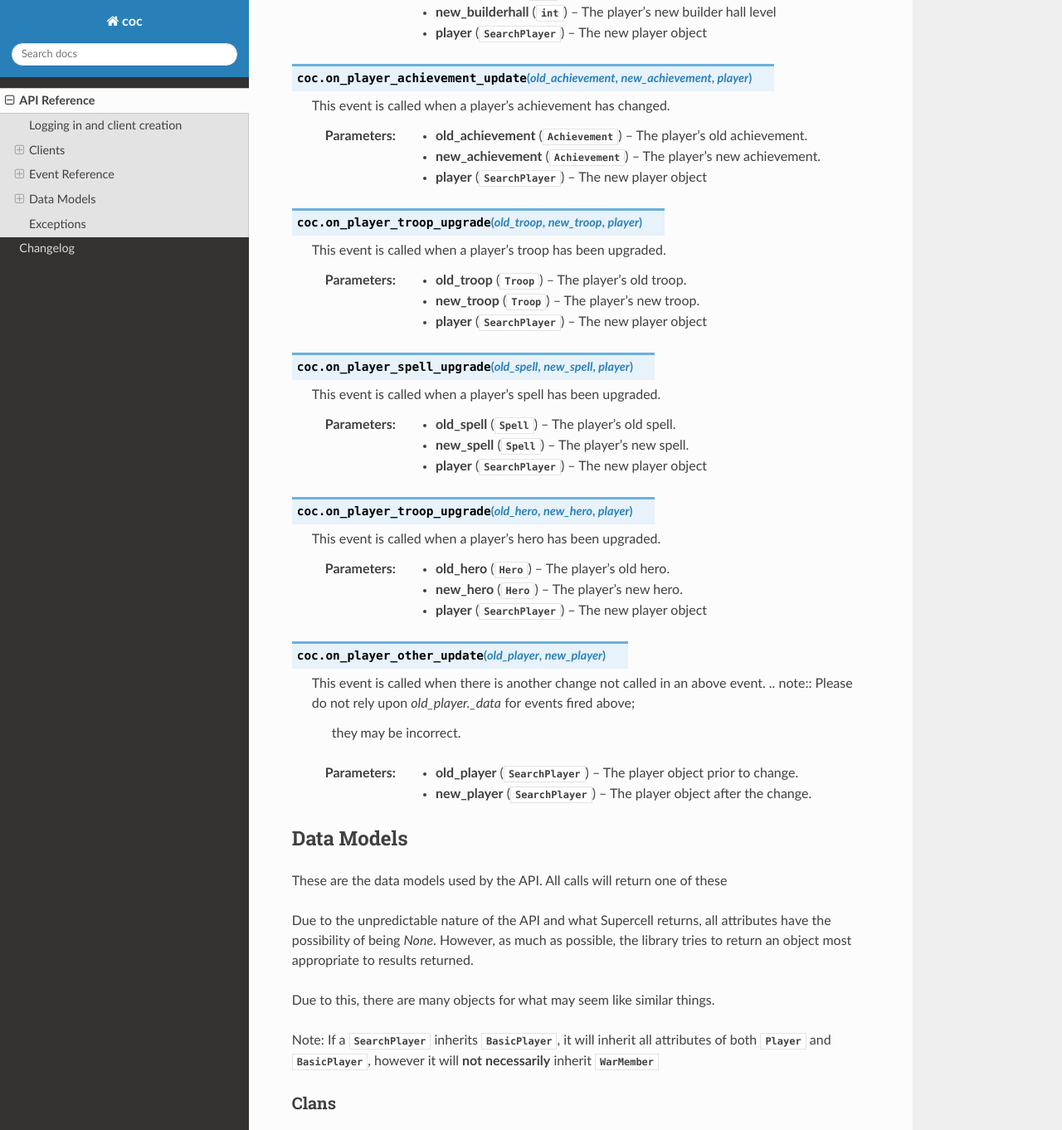
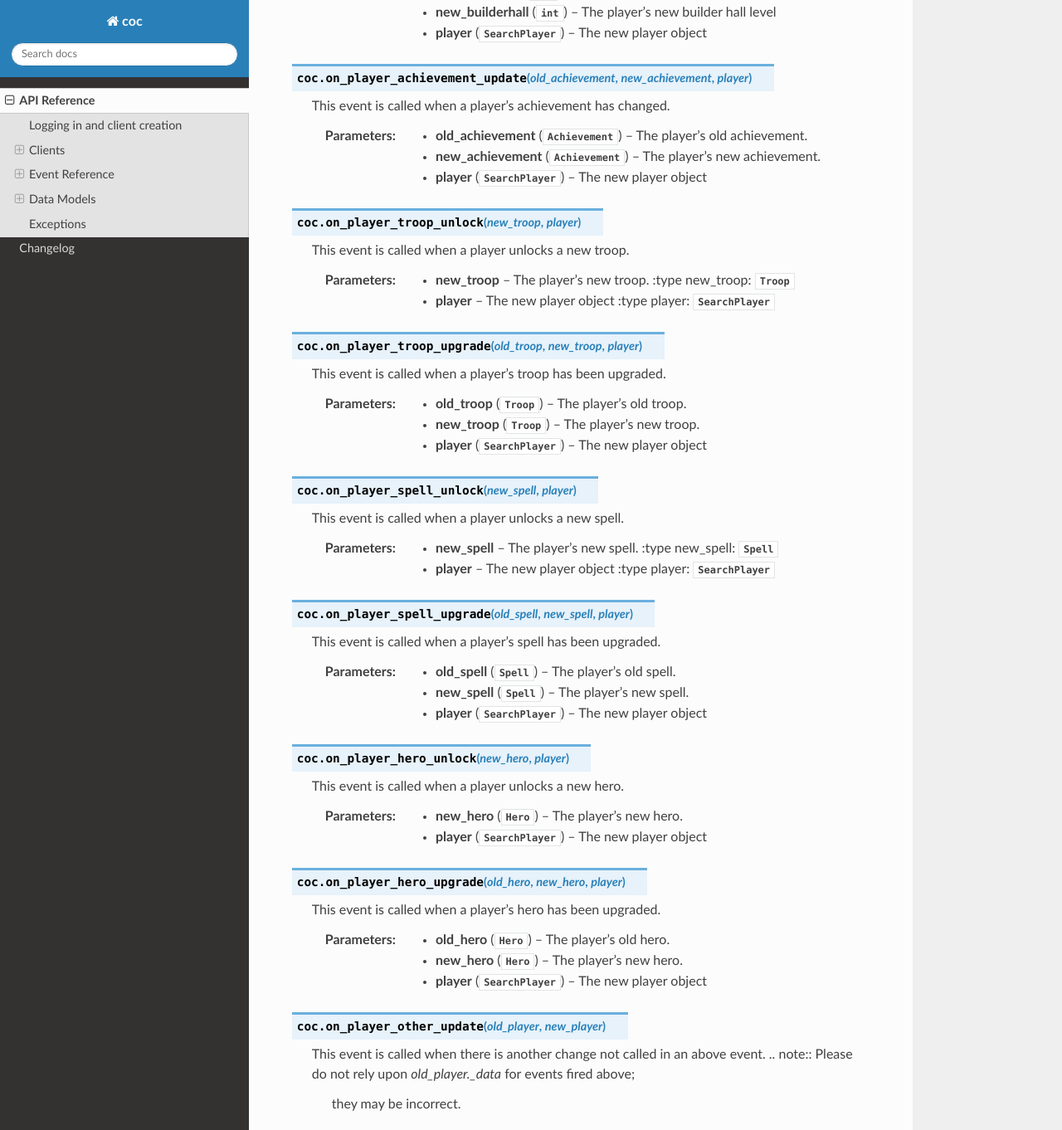
Before and after one commit to mathsman5133/coc.py, a Sphinx documentation site: the page built from docs/api.rst, in a window 1280 px wide and 1400 px high, scrolled down 3190 px, cut to the strip 0-1362 px from the top of the window. Shown: the whole strip at 83% size. Built offline with Sphinx 7.4.7 and the Read the Docs theme 2.0.0, drawn with Linux system fonts in a browser that asks for light colours.

Commit message:
New Events: `on_player_troop_unlock` -> new troop unlocked `on_player_spell_unlock` -> new spell unlocked `on_player_hero_unlock` -> new hero unlocked
This also fixes a bug trying to index a list which didn't contain the new troop.

```diff
--- a/docs/api.rst
+++ b/docs/api.rst
@@ -179,6 +179,15 @@ All events the client will dispatch are listed below.
     :param player: The new player object
     :type player: :class:`SearchPlayer`
 
+.. py:function:: on_player_troop_unlock(new_troop, player)
+
+    This event is called when a player unlocks a new troop.
+
+    :param new_troop: The player's new troop.
+        :type new_troop: :class:`Troop`
+    :param player: The new player object
+        :type player: :class:`SearchPlayer`
+
 .. py:function:: on_player_troop_upgrade(old_troop, new_troop, player)
 
     This event is called when a player's troop has been upgraded.
@@ -189,6 +198,15 @@ All events the client will dispatch are listed below.
     :type new_troop: :class:`Troop`
     :param player: The new player object
     :type player: :class:`SearchPlayer`
+
+.. py:function:: on_player_spell_unlock(new_spell, player)
+
+    This event is called when a player unlocks a new spell.
+
+    :param new_spell: The player's new spell.
+        :type new_spell: :class:`Spell`
+    :param player: The new player object
+        :type player: :class:`SearchPlayer`
 
 .. py:function:: on_player_spell_upgrade(old_spell, new_spell, player)
 
@@ -201,7 +219,16 @@ All events the client will dispatch are listed below.
     :param player: The new player object
     :type player: :class:`SearchPlayer`
 
-.. py:function:: on_player_troop_upgrade(old_hero, new_hero, player)
+.. py:function:: on_player_hero_unlock(new_hero, player)
+
+    This event is called when a player unlocks a new hero.
+
+    :param new_hero: The player's new hero.
+    :type new_hero: :class:`Hero`
+    :param player: The new player object
+    :type player: :class:`SearchPlayer`
+
+.. py:function:: on_player_hero_upgrade(old_hero, new_hero, player)
 
     This event is called when a player's hero has been upgraded.
 
```
Also changed, not shown: 1 other file.
